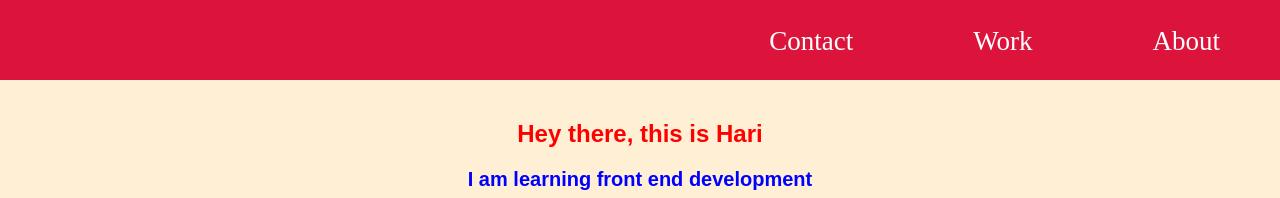
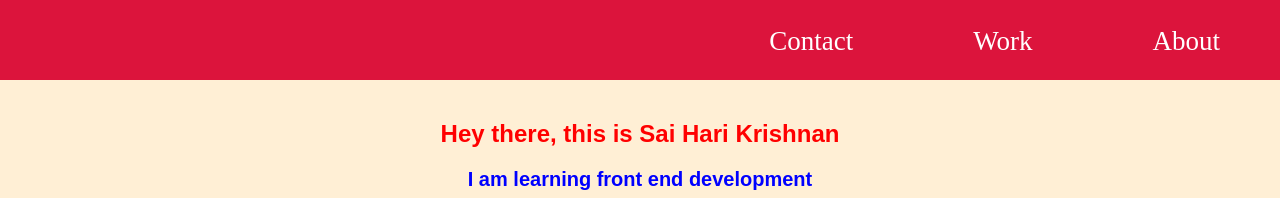
Before and after one commit to Shk96/FreeCodeCamp, a plain HTML site: page Personal Portfolio/Porfolio.html in a window 1280 px wide. Shown: the top 198 px of the page. Drawn offline with Linux system fonts and the light colour scheme; files whose address does not match are found by name.

Commit message:
Update Porfolio.html

```diff
--- a/Personal Portfolio/Porfolio.html
+++ b/Personal Portfolio/Porfolio.html
@@ -39,7 +39,7 @@
 <!-- START WELCOME SECTION -->
 
 <section id="welcome-section" class="welcome-section">
-  <h1>Hey there, this is Hari</h1>
+  <h1>Hey there, this is Sai Hari Krishnan</h1>
   <p>I am learning front end development</p>
   <img src="https://images.pexels.com/photos/294560/pexels-photo-294560.jpeg?auto=compress&cs=tinysrgb&dpr=2&h=650&w=940"
    image height="400px" width="1350px">
```
